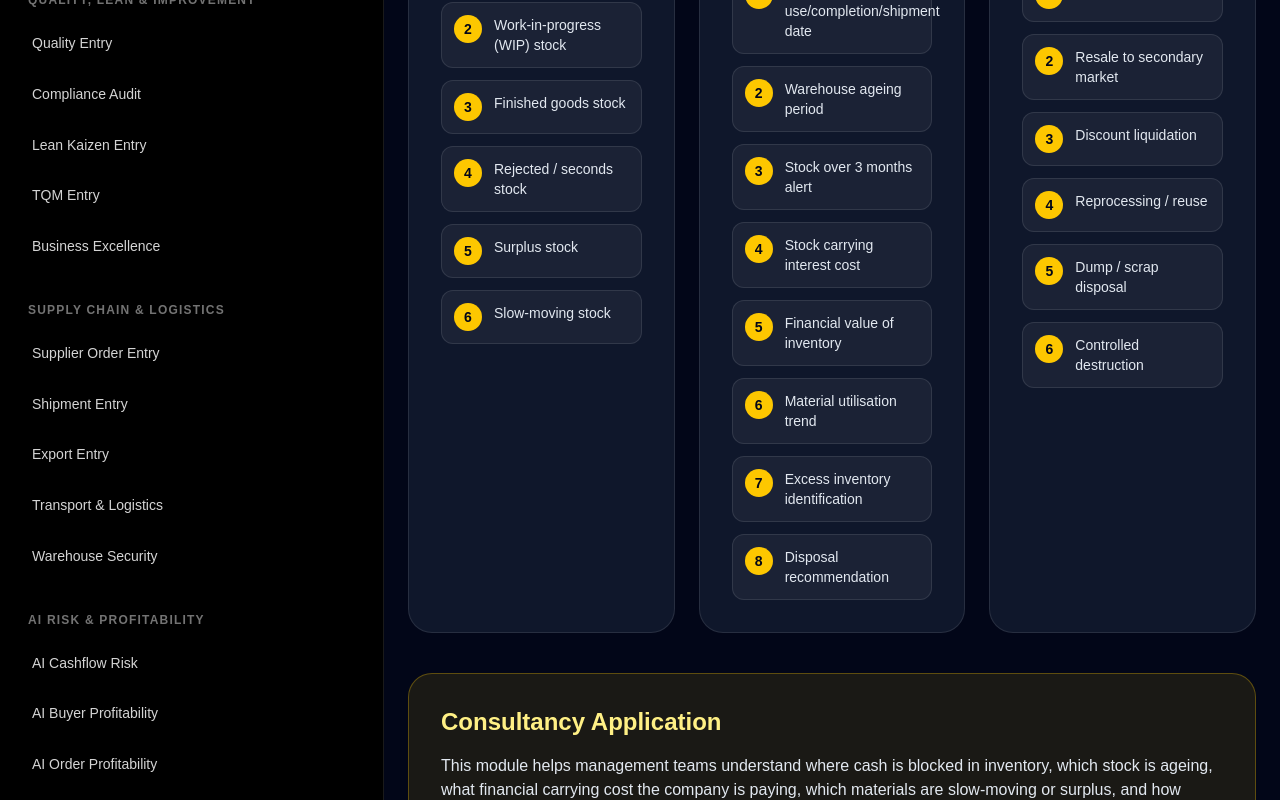
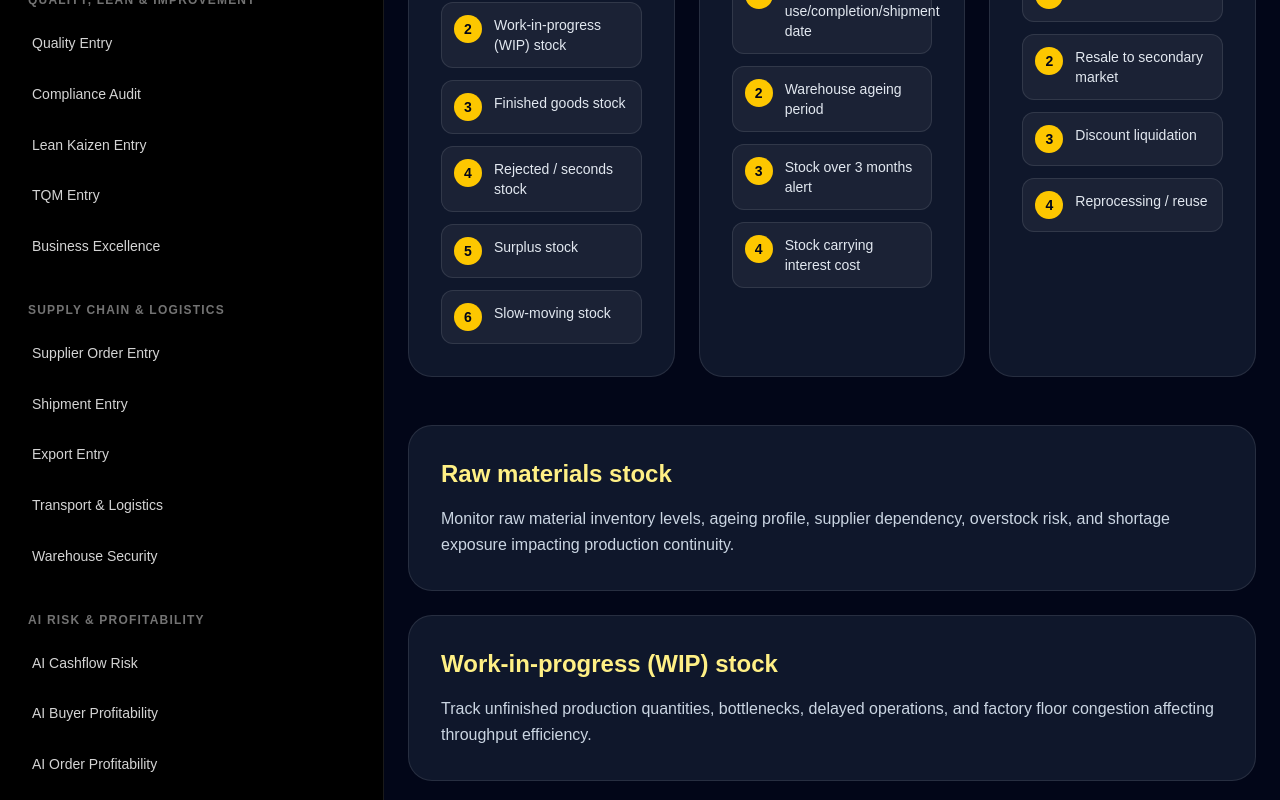
Before and after one commit to mahtab2011/mbncon, a Next.js app: page /software/inventory-stock-intelligence in a window 1280 px wide. Shown: the part 814-1614 px from the top of the page. Built offline with nearby package versions, Linux system fonts and the light colour scheme.

Commit message:
Fix executive command centre route

```diff
--- a/app/software/executive-command-centre/page.tsx
+++ b/app/software/executive-command-centre/page.tsx
@@ -1,3 +1,4 @@
+"use client";
 import DashboardShell from "@/components/software/DashboardShell";
 import KpiCard from "@/components/software/KpiCard";
 import ScoreRing from "@/components/software/ScoreRing";
@@ -14,7 +15,7 @@ import {
   generateExecutiveSummary,
 } from "@/lib/software/aiObservations";
 
-export default function ExecutiveCommandCenterPage() {
+export default function ExecutiveCommandCentrePage() {
   const productionForecast = exponentialSmoothing([
     { period: "Jan", actual: 82 },
     { period: "Feb", actual: 85 },
@@ -48,7 +49,7 @@ export default function ExecutiveCommandCenterPage() {
 
   return (
     <DashboardShell
-      title="Executive Command Center"
+      title="Executive Command Centre"
       subtitle="AI-assisted manufacturing intelligence, operational forecasting, executive scoring, and consultancy decision-support system."
     >
       <div className="grid gap-6 md:grid-cols-2 xl:grid-cols-4">
--- a/app/software/inventory-stock-intelligence/page.tsx
+++ b/app/software/inventory-stock-intelligence/page.tsx
@@ -3,32 +3,96 @@
 import Link from "next/link";
 
 const stockCategories = [
-  "Raw materials stock",
-  "Work-in-progress (WIP) stock",
-  "Finished goods stock",
-  "Rejected / seconds stock",
-  "Surplus stock",
-  "Slow-moving stock",
+  {
+    id: "raw-materials-stock",
+    title: "Raw materials stock",
+    detail:
+      "Monitor raw material inventory levels, ageing profile, supplier dependency, overstock risk, and shortage exposure impacting production continuity.",
+  },
+  {
+    id: "wip-stock",
+    title: "Work-in-progress (WIP) stock",
+    detail:
+      "Track unfinished production quantities, bottlenecks, delayed operations, and factory floor congestion affecting throughput efficiency.",
+  },
+  {
+    id: "finished-goods-stock",
+    title: "Finished goods stock",
+    detail:
+      "Analyse shipment readiness, warehouse holding period, buyer dispatch schedule, and excess finished inventory risk.",
+  },
+  {
+    id: "rejected-stock",
+    title: "Rejected / seconds stock",
+    detail:
+      "Identify defective inventory, quality rejection causes, salvage opportunities, and financial recovery potential.",
+  },
+  {
+    id: "surplus-stock",
+    title: "Surplus stock",
+    detail:
+      "Detect excess procurement, duplicate inventory, over-ordering patterns, and slow consumption materials.",
+  },
+  {
+    id: "slow-moving-stock",
+    title: "Slow-moving stock",
+    detail:
+      "Highlight low-rotation inventory, ageing stock, blocked cashflow, and potential disposal or liquidation actions.",
+  },
 ];
 
 const inventoryControls = [
-  "Probable use/completion/shipment date",
-  "Warehouse ageing period",
-  "Stock over 3 months alert",
-  "Stock carrying interest cost",
-  "Financial value of inventory",
-  "Material utilisation trend",
-  "Excess inventory identification",
-  "Disposal recommendation",
+  {
+    id: "shipment-date",
+    title: "Probable use/completion/shipment date",
+    detail:
+      "Estimate expected material usage and shipment completion timeline using production planning and buyer delivery schedule.",
+  },
+  {
+    id: "warehouse-ageing",
+    title: "Warehouse ageing period",
+    detail:
+      "Track how long inventory remains stored and identify ageing-related operational or financial risks.",
+  },
+  {
+    id: "three-month-alert",
+    title: "Stock over 3 months alert",
+    detail:
+      "Automatically escalate inventory exceeding acceptable storage duration thresholds.",
+  },
+  {
+    id: "stock-interest-cost",
+    title: "Stock carrying interest cost",
+    detail:
+      "Calculate financing and opportunity cost associated with excess inventory holding.",
+  },
 ];
 
 const disposalMethods = [
-  "Spot sale",
-  "Resale to secondary market",
-  "Discount liquidation",
-  "Reprocessing / reuse",
-  "Dump / scrap disposal",
-  "Controlled destruction",
+  {
+    id: "spot-sale",
+    title: "Spot sale",
+    detail:
+      "Immediate stock liquidation strategy for recovering blocked cash from surplus inventory.",
+  },
+  {
+    id: "secondary-market",
+    title: "Resale to secondary market",
+    detail:
+      "Resell slow-moving or excess stock through alternative buyers or secondary channels.",
+  },
+  {
+    id: "discount-liquidation",
+    title: "Discount liquidation",
+    detail:
+      "Controlled markdown disposal process to reduce ageing inventory exposure.",
+  },
+  {
+    id: "reprocessing",
+    title: "Reprocessing / reuse",
+    detail:
+      "Recover material value through rework, repurposing, or internal reuse opportunities.",
+  },
 ];
 
 export default function InventoryStockIntelligencePage() {
@@ -36,7 +100,7 @@ export default function InventoryStockIntelligencePage() {
     <main className="min-h-screen bg-slate-950 text-white">
       <section className="mx-auto max-w-7xl px-6 py-12">
         <Link
-          href="/"
+          href="/software"
           className="rounded-full border border-white/20 px-4 py-2 text-sm text-slate-200 hover:bg-white/10"
         >
           ← Back to Dashboard
@@ -71,6 +135,7 @@ export default function InventoryStockIntelligencePage() {
               className="rounded-2xl border border-white/10 bg-white/5 p-6"
             >
               <p className="text-sm text-slate-400">{label}</p>
+
               <p className="mt-3 text-2xl font-bold text-yellow-300">
                 {value}
               </p>
@@ -78,7 +143,10 @@ export default function InventoryStockIntelligencePage() {
           ))}
         </section>
 
-        <section className="mt-10 grid gap-6 md:grid-cols-3">
+        <section
+          id="modules"
+          className="mt-10 grid gap-6 md:grid-cols-3"
+        >
           <div className="rounded-3xl border border-white/10 bg-slate-900 p-8">
             <h2 className="text-2xl font-bold text-yellow-200">
               Stock Categories
@@ -86,16 +154,19 @@ export default function InventoryStockIntelligencePage() {
 
             <div className="mt-6 space-y-3">
               {stockCategories.map((item, index) => (
-                <div
-                  key={item}
-                  className="flex gap-3 rounded-xl border border-white/10 bg-white/5 p-3"
+                <a
+                  key={item.id}
+                  href={`#${item.id}`}
+                  className="flex gap-3 rounded-xl border border-white/10 bg-white/5 p-3 transition hover:border-yellow-400 hover:bg-yellow-400/10"
                 >
                   <span className="flex h-7 w-7 shrink-0 items-center justify-center rounded-full bg-yellow-400 text-sm font-bold text-slate-950">
                     {index + 1}
                   </span>
 
-                  <span className="text-sm text-slate-200">{item}</span>
-                </div>
+                  <span className="text-sm text-slate-200">
+                    {item.title}
+                  </span>
+                </a>
               ))}
             </div>
           </div>
@@ -107,16 +178,19 @@ export default function InventoryStockIntelligencePage() {
 
             <div className="mt-6 space-y-3">
               {inventoryControls.map((item, index) => (
-                <div
-                  key={item}
-                  className="flex gap-3 rounded-xl border border-white/10 bg-white/5 p-3"
+                <a
+                  key={item.id}
+                  href={`#${item.id}`}
+                  className="flex gap-3 rounded-xl border border-white/10 bg-white/5 p-3 transition hover:border-yellow-400 hover:bg-yellow-400/10"
                 >
                   <span className="flex h-7 w-7 shrink-0 items-center justify-center rounded-full bg-yellow-400 text-sm font-bold text-slate-950">
                     {index + 1}
                   </span>
 
-                  <span className="text-sm text-slate-200">{item}</span>
-                </div>
+                  <span className="text-sm text-slate-200">
+                    {item.title}
+                  </span>
+                </a>
               ))}
             </div>
           </div>
@@ -128,19 +202,44 @@ export default function InventoryStockIntelligencePage() {
 
             <div className="mt-6 space-y-3">
               {disposalMethods.map((item, index) => (
-                <div
-                  key={item}
-                  className="flex gap-3 rounded-xl border border-white/10 bg-white/5 p-3"
+                <a
+                  key={item.id}
+                  href={`#${item.id}`}
+                  className="flex gap-3 rounded-xl border border-white/10 bg-white/5 p-3 transition hover:border-yellow-400 hover:bg-yellow-400/10"
                 >
                   <span className="flex h-7 w-7 shrink-0 items-center justify-center rounded-full bg-yellow-400 text-sm font-bold text-slate-950">
                     {index + 1}
                   </span>
 
-                  <span className="text-sm text-slate-200">{item}</span>
-                </div>
+                  <span className="text-sm text-slate-200">
+                    {item.title}
+                  </span>
+                </a>
               ))}
             </div>
           </div>
+        </section>
+
+        <section className="mt-12 space-y-6">
+          {[
+            ...stockCategories,
+            ...inventoryControls,
+            ...disposalMethods,
+          ].map((item) => (
+            <div
+              key={item.id}
+              id={item.id}
+              className="scroll-mt-28 rounded-3xl border border-white/10 bg-slate-900 p-8"
+            >
+              <h2 className="text-2xl font-bold text-yellow-200">
+                {item.title}
+              </h2>
+
+              <p className="mt-4 leading-relaxed text-slate-300">
+                {item.detail}
+              </p>
+            </div>
+          ))}
         </section>
 
         <section className="mt-10 rounded-3xl border border-yellow-400/30 bg-yellow-400/10 p-8">
--- a/app/software/page.tsx
+++ b/app/software/page.tsx
@@ -6,7 +6,7 @@ const sections = [
   {
     title: "Executive Intelligence",
     items: [
-      ["Executive Command Center", "/software/executive-command-center"],
+      ["Executive Command Centre", "/software/executive-command-centre"],
       ["Leadership Dashboard", "/software/leadership-dashboard"],
       ["AI Master Control Centre", "/software/ai-master-control-centre"],
       ["AI Global Search & Module Finder", "/software/ai-global-search-module-finder"],
--- a/app/software/production-planning-line-balancing/page.tsx
+++ b/app/software/production-planning-line-balancing/page.tsx
@@ -3,25 +3,105 @@
 import Link from "next/link";
 
 const planningAreas = [
-  "Line capacity planning",
-  "Hourly production target",
-  "SMV / standard minute value",
-  "Bottleneck operation identification",
-  "Operator skill balancing",
-  "Machine availability",
-  "Style changeover loss",
-  "Production planning accuracy",
-  "WIP movement control",
-  "Shipment commitment risk",
+  {
+    id: "line-capacity-planning",
+    title: "Line capacity planning",
+    detail:
+      "Review available machines, operators, working hours, target output, order quantity and realistic daily capacity before committing production dates.",
+  },
+  {
+    id: "hourly-production-target",
+    title: "Hourly production target",
+    detail:
+      "Set practical hourly targets by line, style and operation so supervisors can detect shortfall early instead of waiting until end of day.",
+  },
+  {
+    id: "smv-standard-minute-value",
+    title: "SMV / standard minute value",
+    detail:
+      "Use SMV to calculate labour requirement, expected output, operator balance and fair production target for each style.",
+  },
+  {
+    id: "bottleneck-operation-identification",
+    title: "Bottleneck operation identification",
+    detail:
+      "Identify the slowest operation restricting total line output, then allocate support, skill, machine or method improvement.",
+  },
+  {
+    id: "operator-skill-balancing",
+    title: "Operator skill balancing",
+    detail:
+      "Match operator skill with operation difficulty so weak points do not create waiting time, WIP build-up or shipment delay.",
+  },
+  {
+    id: "machine-availability",
+    title: "Machine availability",
+    detail:
+      "Check machine readiness, breakdown risk, spare machine availability and maintenance support before finalising the line plan.",
+  },
+  {
+    id: "style-changeover-loss",
+    title: "Style changeover loss",
+    detail:
+      "Measure lost time during style change, layout change, feeding delay, sample approval delay and first-output stabilisation.",
+  },
+  {
+    id: "production-planning-accuracy",
+    title: "Production planning accuracy",
+    detail:
+      "Compare planned output against actual output to improve future planning, capacity forecasting and shipment promise accuracy.",
+  },
+  {
+    id: "wip-movement-control",
+    title: "WIP movement control",
+    detail:
+      "Control work-in-progress flow between operations so material does not get stuck, hidden, mixed, delayed or overproduced.",
+  },
+  {
+    id: "shipment-commitment-risk",
+    title: "Shipment commitment risk",
+    detail:
+      "Highlight late production, unfinished WIP, quality hold, missing trims or packing delay before the shipment date becomes critical.",
+  },
 ];
 
 const lossRisks = [
-  "Low line efficiency",
-  "Unplanned overtime",
-  "Production bottleneck",
-  "Idle operator time",
-  "Machine waiting time",
-  "Late shipment risk",
+  {
+    id: "low-line-efficiency",
+    title: "Low line efficiency",
+    detail:
+      "Track lost minutes, weak operations, skill gaps, poor feeding, machine problems and supervision gaps reducing actual output.",
+  },
+  {
+    id: "unplanned-overtime",
+    title: "Unplanned overtime",
+    detail:
+      "Identify whether overtime is caused by poor planning, low efficiency, late material, rework, absenteeism or buyer changes.",
+  },
+  {
+    id: "production-bottleneck",
+    title: "Production bottleneck",
+    detail:
+      "Escalate bottleneck operations quickly so management can add manpower, change method, rebalance operators or adjust layout.",
+  },
+  {
+    id: "idle-operator-time",
+    title: "Idle operator time",
+    detail:
+      "Measure paid time lost due to material shortage, machine waiting, unclear instruction, quality approval delay or imbalance.",
+  },
+  {
+    id: "machine-waiting-time",
+    title: "Machine waiting time",
+    detail:
+      "Track downtime, repair delay, missing spare parts, technician response time and impact on line output.",
+  },
+  {
+    id: "late-shipment-risk",
+    title: "Late shipment risk",
+    detail:
+      "Connect production shortfall with packing, finishing and export deadline so directors can intervene before penalty or air shipment.",
+  },
 ];
 
 export default function ProductionPlanningLineBalancingPage() {
@@ -29,7 +109,7 @@ export default function ProductionPlanningLineBalancingPage() {
     <main className="min-h-screen bg-slate-950 text-white">
       <section className="mx-auto max-w-7xl px-6 py-12">
         <Link
-          href="/"
+          href="/software"
           className="rounded-full border border-white/20 px-4 py-2 text-sm text-slate-200 hover:bg-white/10"
         >
           ← Back to Dashboard
@@ -78,16 +158,17 @@ export default function ProductionPlanningLineBalancingPage() {
 
             <div className="mt-6 space-y-3">
               {planningAreas.map((item, index) => (
-                <div
-                  key={item}
-                  className="flex gap-3 rounded-xl border border-white/10 bg-white/5 p-3"
+                <a
+                  key={item.id}
+                  href={`#${item.id}`}
+                  className="flex gap-3 rounded-xl border border-white/10 bg-white/5 p-3 transition hover:border-violet-400 hover:bg-violet-400/10"
                 >
                   <span className="flex h-7 w-7 shrink-0 items-center justify-center rounded-full bg-violet-400 text-sm font-bold text-slate-950">
                     {index + 1}
                   </span>
 
-                  <span className="text-sm text-slate-200">{item}</span>
-                </div>
+                  <span className="text-sm text-slate-200">{item.title}</span>
+                </a>
               ))}
             </div>
           </div>
@@ -97,24 +178,49 @@ export default function ProductionPlanningLineBalancingPage() {
               Production Loss Risks
             </h2>
 
-            <div className="mt-6 space-y-4">
+            <div className="mt-6 space-y-3">
               {lossRisks.map((item, index) => (
-                <div
-                  key={item}
-                  className="rounded-2xl border border-white/10 bg-white/5 p-5"
+                <a
+                  key={item.id}
+                  href={`#${item.id}`}
+                  className="flex gap-3 rounded-xl border border-white/10 bg-white/5 p-3 transition hover:border-violet-400 hover:bg-violet-400/10"
                 >
-                  <p className="font-semibold text-white">
-                    {index + 1}. {item}
-                  </p>
+                  <span className="flex h-7 w-7 shrink-0 items-center justify-center rounded-full bg-violet-400 text-sm font-bold text-slate-950">
+                    {index + 1}
+                  </span>
 
-                  <p className="mt-2 text-sm text-slate-400">
-                    Measure cause, lost minutes, labour impact, overtime need,
-                    shipment effect, and corrective action.
-                  </p>
-                </div>
+                  <span className="text-sm text-slate-200">{item.title}</span>
+                </a>
               ))}
             </div>
           </div>
+        </section>
+
+        <section className="mt-12 space-y-6">
+          {[...planningAreas, ...lossRisks].map((item) => (
+            <div
+              key={item.id}
+              id={item.id}
+              className="scroll-mt-28 rounded-3xl border border-white/10 bg-slate-900 p-8"
+            >
+              <h2 className="text-2xl font-bold text-violet-200">
+                {item.title}
+              </h2>
+
+              <p className="mt-4 leading-relaxed text-slate-300">
+                {item.detail}
+              </p>
+
+              <div className="mt-5">
+                <a
+                  href="#top"
+                  className="text-sm font-semibold text-violet-300 hover:text-violet-100"
+                >
+                  Back to top ↑
+                </a>
+              </div>
+            </div>
+          ))}
         </section>
 
         <section className="mt-10 rounded-3xl border border-violet-400/30 bg-violet-400/10 p-8">
```
